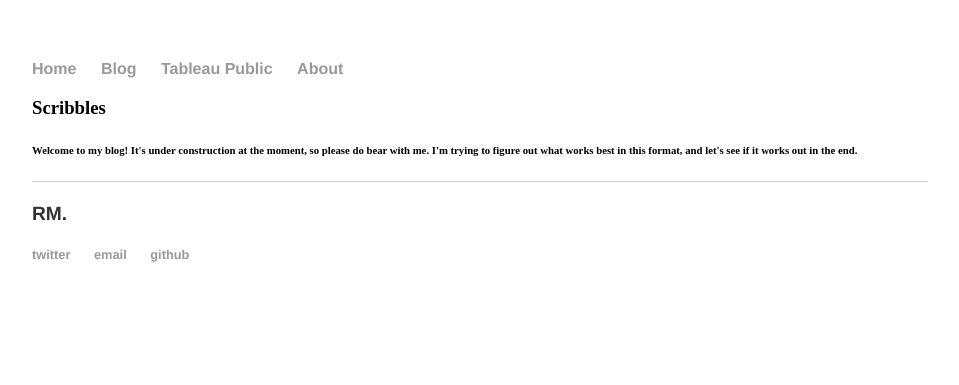
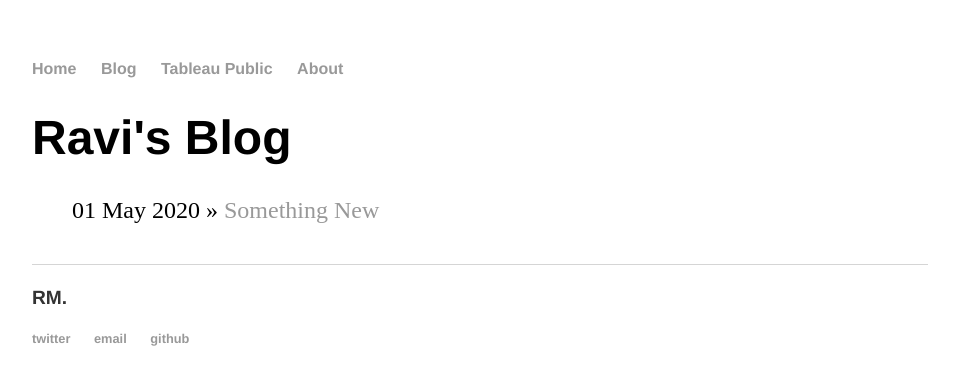
Before and after one commit to scribblr42/scribbles.github.io, a Jekyll site: the page built from index.html, in a window 1280 px wide. Shown: the top 385 px of the page, without its empty margins (160-1119 px from the left). Built offline with Jekyll 4.4.1, drawn with Linux system fonts in a browser that asks for light colours.

Commit message:
Update index.html

```diff
--- a/index.html
+++ b/index.html
@@ -1,8 +1,11 @@
 ---
 layout: default
-title: Scribbles
+title: Ravi's Blog
 ---
-<div class="blurb">
-	<h3>Scribbles</h3>
-	<h6>Welcome to my blog! It's under construction at the moment, so please do bear with me. I'm trying to figure out what works best in this format, and let's see if it works out in the end.</h>
-</div><!-- /.blurb -->
+	<h1>{{ page.title }}</h1>
+	<ul class="posts">
+
+	  {% for post in site.posts %}
+	    <li><span>{{ post.date | date_to_string }}</span> » <a href="{{ post.url }}" title="{{ post.title }}">{{ post.title }}</a></li>
+	  {% endfor %}
+	</ul>
```
